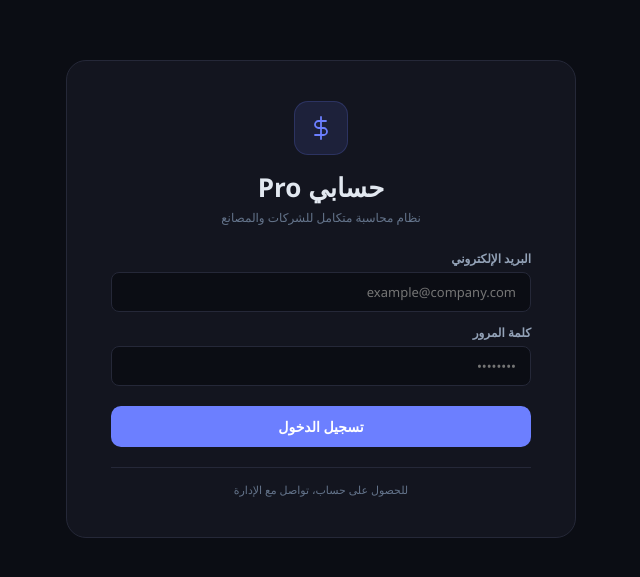
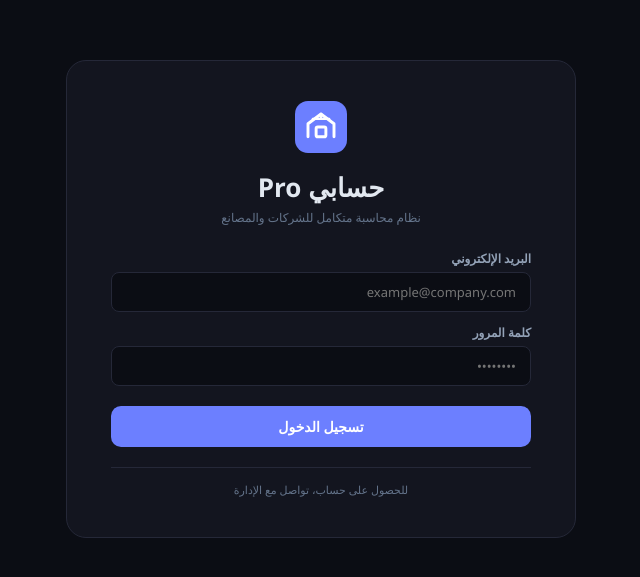
Before and after one commit to HASOPssss/hesaby, a React (Create React App) app: page / in a window 1280 px wide. Shown: the part 101-678 px from the top of the page, without its empty margins (319-959 px from the left). Built offline with nearby package versions, Linux system fonts and the light colour scheme.

Commit message:
final merge with admin panel

```diff
--- a/src/App.jsx
+++ b/src/App.jsx
@@ -605,6 +605,16 @@ const ProgressBar = ({ value, max, color }) => (
 // ─── ADMIN_EMAIL: غيّر الإيميل ده لإيميلك أنت ────────────────────────────────
 const ADMIN_EMAIL = "gabr80252@gmail.com";
 
+// ─── LOGO COMPONENT ───────────────────────────────────────────────────────────
+const Logo = ({ size=32 }) => (
+  <svg width={size} height={size} viewBox="0 0 32 32" fill="none">
+    <rect width="32" height="32" rx="8" fill="#6c7fff"/>
+    <path d="M8 22V14l8-6 8 6v8" stroke="#fff" strokeWidth="1.8" strokeLinecap="round" strokeLinejoin="round"/>
+    <rect x="13" y="16" width="6" height="6" rx="1" stroke="#fff" strokeWidth="1.8"/>
+    <path d="M11 11h10M16 8v3" stroke="#fff" strokeWidth="1.5" strokeLinecap="round"/>
+  </svg>
+);
+
 // ─── SUBSCRIPTION EXPIRED ─────────────────────────────────────────────────────
 function SubscriptionExpired() {
   return (
@@ -655,9 +665,7 @@ function LoginScreen() {
     <div style={{ minHeight:"100vh",background:C.bg,display:"flex",alignItems:"center",justifyContent:"center",fontFamily:"'Cairo','Segoe UI',sans-serif",direction:"rtl" }}>
       <div style={{ background:C.surface,border:`1px solid ${C.border}`,borderRadius:20,padding:"40px 44px",width:"min(420px,90vw)",display:"flex",flexDirection:"column",gap:20 }}>
         <div style={{ textAlign:"center",marginBottom:4 }}>
-          <div style={{ width:52,height:52,borderRadius:14,background:C.accentDim,border:`1px solid ${C.accent}33`,display:"flex",alignItems:"center",justifyContent:"center",margin:"0 auto 14px" }}>
-            <Ic d={I.revenue} s={24} c={C.accent} />
-          </div>
+          <div style={{ display:"flex",justifyContent:"center",marginBottom:16 }}><Logo size={52} /></div>
           <div style={{ fontSize:26,fontWeight:800,color:C.text }}>حسابي Pro</div>
           <div style={{ fontSize:12,color:C.textMuted,marginTop:4 }}>نظام محاسبة متكامل للشركات والمصانع</div>
         </div>
@@ -1733,13 +1741,15 @@ export default function App() {
   }, []);
 
   // ─── بيانات التطبيق ─────────────────────────────────────────────────────
+  useEffect(()=>{ document.title = 'حسابي Pro'; }, []);
+
   const { data, loading, actions } = useAppData(userId);
 
   // ─── شاشة التحميل ───────────────────────────────────────────────────────
   if (authLoading) {
     return (
-      <div style={{ minHeight:"100vh",background:C.bg,display:"flex",alignItems:"center",justifyContent:"center",color:C.text,fontFamily:"'Cairo','Segoe UI',sans-serif",fontSize:16 }}>
-        جاري التحميل...
+      <div style={{ minHeight:"100vh",background:C.bg,display:"flex",alignItems:"center",justifyContent:"center",color:C.text,fontFamily:"'Cairo','Segoe UI',sans-serif",flexDirection:"column",gap:16 }}>
+        <Logo size={48} /><div style={{ fontSize:14,color:C.textMuted }}>جاري التحميل...</div>
       </div>
     );
   }
@@ -1787,9 +1797,12 @@ export default function App() {
     <div style={{ minHeight:"100vh",background:C.bg,fontFamily:"'Cairo','Segoe UI',sans-serif",display:"flex",direction:"rtl" }}>
       {/* Sidebar */}
       <div style={{ width:200,background:C.surface,borderLeft:`1px solid ${C.border}`,display:"flex",flexDirection:"column",position:"fixed",top:0,right:0,height:"100vh",zIndex:100 }}>
-        <div style={{ padding:"20px 16px",borderBottom:`1px solid ${C.border}` }}>
-          <div style={{ fontSize:18,fontWeight:800,color:C.accent }}>حسابي Pro</div>
-          <div style={{ fontSize:10,color:C.textMuted,marginTop:2 }}>نظام محاسبة متكامل</div>
+        <div style={{ padding:"16px",borderBottom:`1px solid ${C.border}`,display:"flex",alignItems:"center",gap:10 }}>
+          <Logo size={32} />
+          <div>
+            <div style={{ fontSize:15,fontWeight:800,color:C.text }}>حسابي Pro</div>
+            <div style={{ fontSize:10,color:C.textMuted }}>نظام محاسبة متكامل</div>
+          </div>
         </div>
         <nav style={{ flex:1,overflowY:"auto",padding:"10px 8px" }}>
           {navItems.map(item=>(
```
